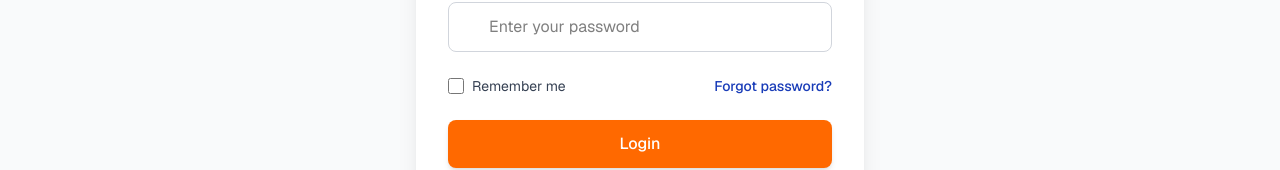
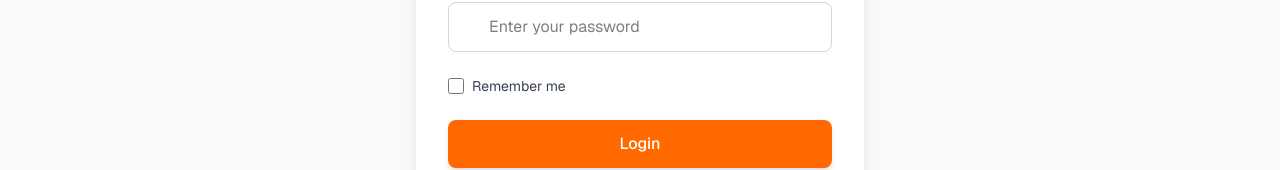
Before and after one commit to Aayush132004/project112, a Next.js app: page /studentlogin in a window 1280 px wide. Shown: the part 422-592 px from the top of the page. Built offline with nearby package versions, Linux system fonts and the light colour scheme.

Commit message:
Update page.jsx

```diff
--- a/src/app/studentlogin/page.jsx
+++ b/src/app/studentlogin/page.jsx
@@ -118,9 +118,7 @@ export default function Login() {
                   <input type="checkbox" className="h-4 w-4 text-orange-500 focus:ring-orange-500 border-gray-300 rounded" />
                   <span className="ml-2">{language === 'en' ? 'Remember me' : 'मुझे याद रखें'}</span>
                 </label>
-                <Link href="/forgot-password" className="text-sm text-blue-800 hover:text-blue-600 font-medium">
-                  {language === 'en' ? 'Forgot password?' : 'पासवर्ड भूल गए?'}
-                </Link>
+
               </div>
 
               <button
```
